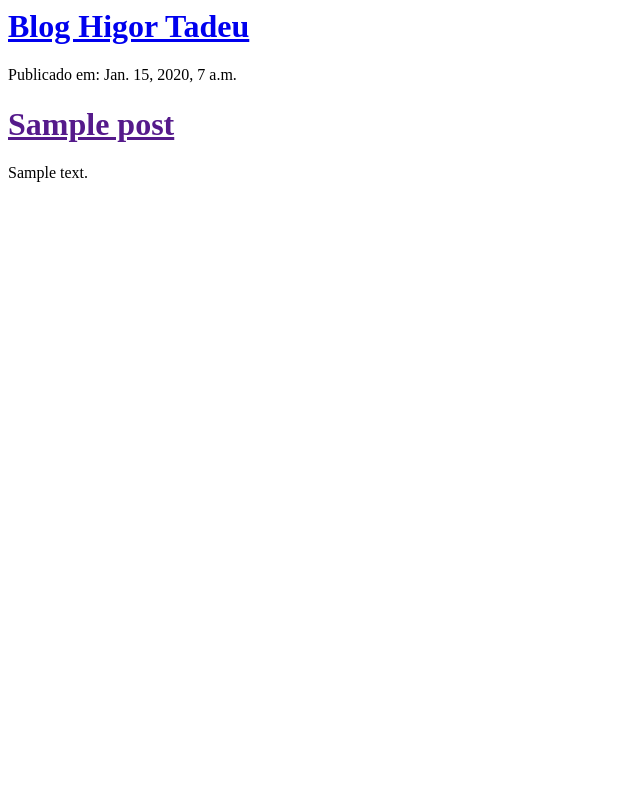
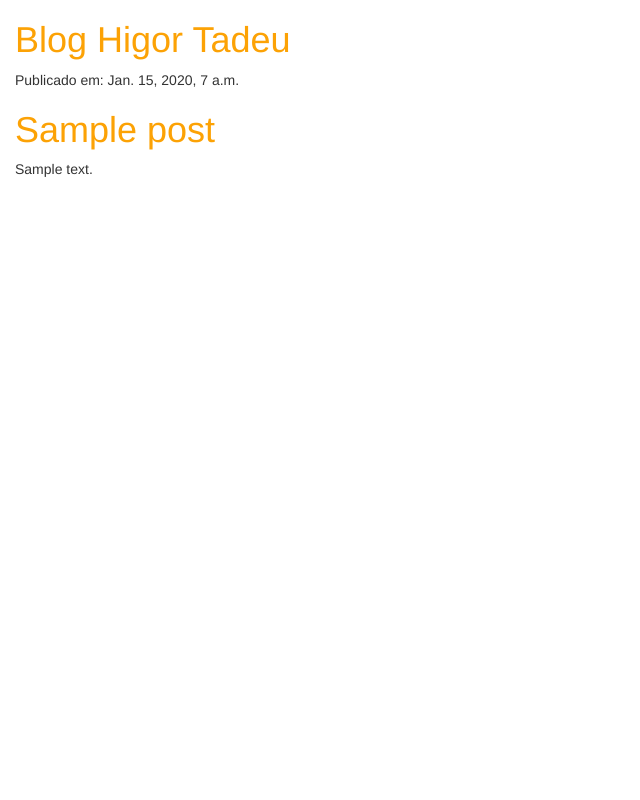
Before and after one commit to HigorTadeu/my-first-blog, a Django app: template blog/templates/blog/post_list.html in a window 1280 px wide. Shown: the whole page, without its empty margins (0-640 px from the left). Run offline with Django 3.2, Linux system fonts and the light colour scheme; the template is opened without the code that fills it: values that come from a table or form of the project are taken from there, others are empty; tables that the repository leaves empty hold one stand-in row (values such as "Sample post"); some libraries are stand-ins or nearby versions.

Commit message:
Iniciando a adicionar CSS

```diff
--- /dev/null
+++ b/blog/static/ccs/blog.css
@@ -0,0 +1,7 @@
+h1 a {
+    color: #FCA205
+}
+
+body {
+    padding-left: 15px;
+}
--- a/blog/templates/blog/post_list.html
+++ b/blog/templates/blog/post_list.html
@@ -1,6 +1,10 @@
+{% load staticfiles %}
 <html lang="en">
     <head>
         <title>Blog Higor Tadeu</title>
+        <link rel="stylesheet" href="//maxcdn.bootstrapcdn.com/bootstrap/3.2.0/css/bootstrap.min.css">
+        <link rel="stylesheet" href="//maxcdn.bootstrapcdn.com/bootstrap/3.2.0/css/bootstrap-theme.min.css">
+        <link rel="stylesheet" href="{% static 'css/blog.css' %}">
     </head>
     <body>
         <div>
```
